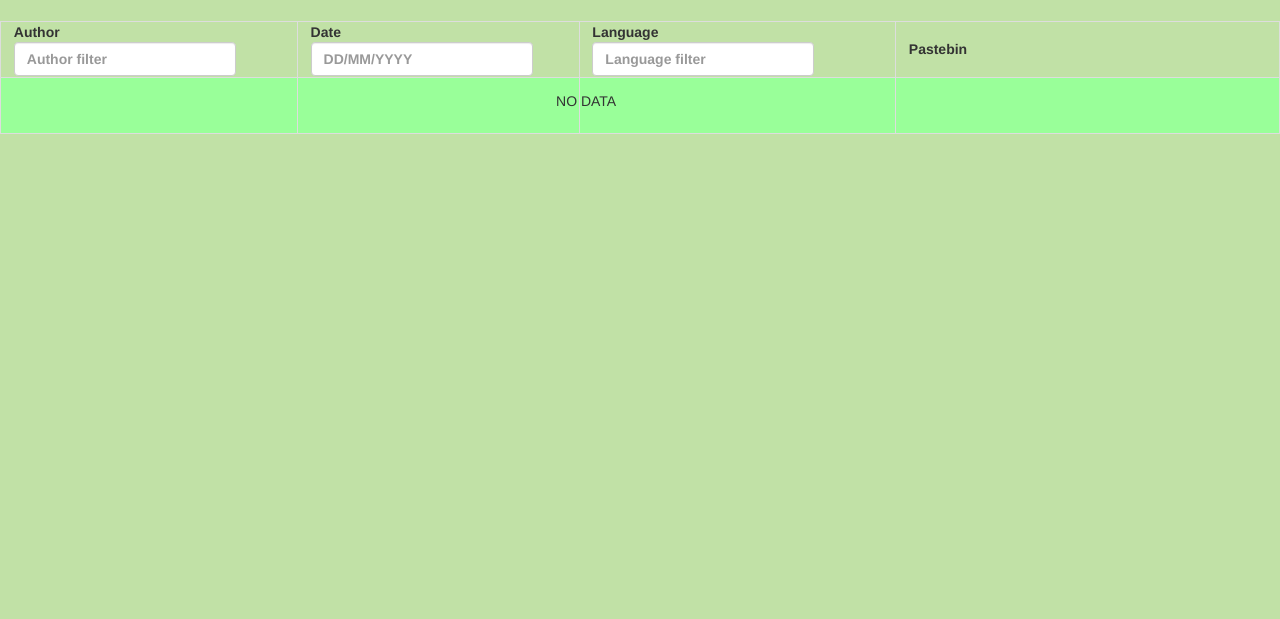
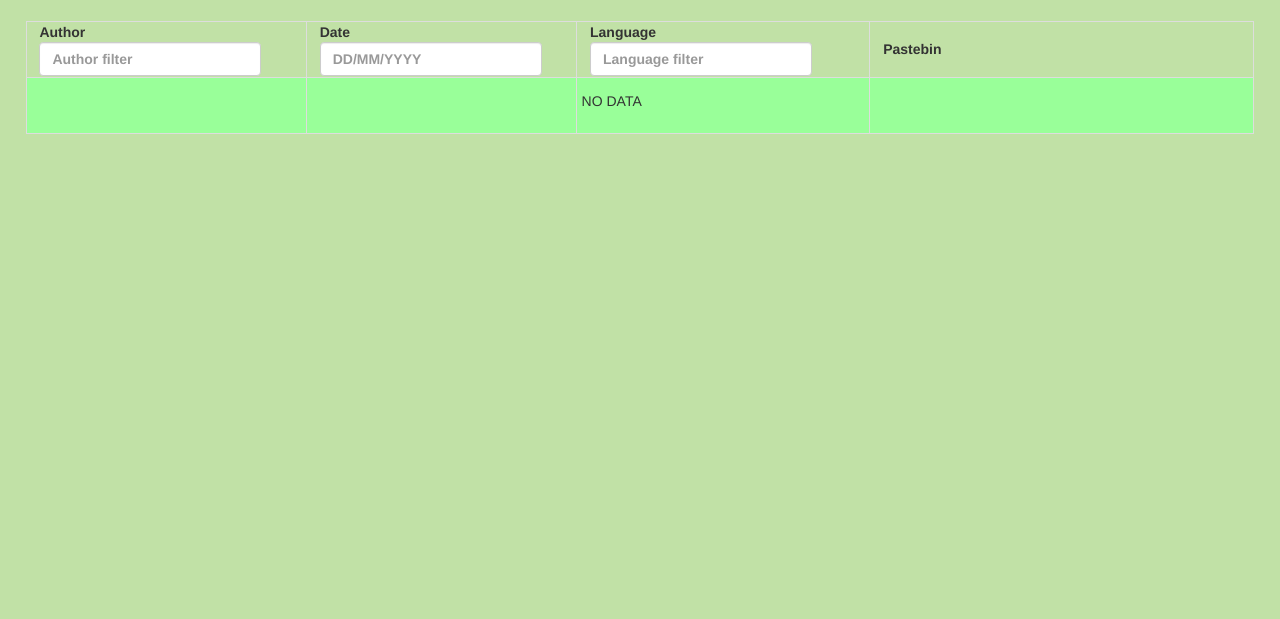
Before and after one commit to tdziezyk/FakePastebin, a website: page app/index.html at #!/pastebin_list in a window 1280 px wide. Shown: the part 181-800 px from the top of the page. Drawn offline with nearby package versions, Linux system fonts and the light colour scheme; no server answers.

Commit message:
fix displaying pastebins table

```diff
--- a/app/sass/pastebin_list.scss
+++ b/app/sass/pastebin_list.scss
@@ -35,6 +35,11 @@
 		}
 	}
 
+	#list-container{
+		margin-left: 2vw;
+		margin-right: 2vw;
+	}
+
 	#no-data-row-container{
 		position: relative;
 	}
--- a/app/templates/pastebin_list.html
+++ b/app/templates/pastebin_list.html
@@ -5,7 +5,7 @@
 		Full text searching <input class="form-control" type="text"
 			ng-model="ctrl.textFilter" placeholder="Full text filter" />
 	</div>
-	<div>
+	<div id="list-container">
 		<table>
 			<tr>
 				<th>Author <input class="form-control" type="text"
@@ -24,10 +24,12 @@
 				<td>{{data.pastebin.date | date:'dd/MM/yyyy HH:mm'}}</td>
 				<td>{{data.pastebin.language}}</td>
 				<td>{{data.pastebin.code}}</td>
-			<td ng-if="ctrl.isErasable(data.pastebin)"><button class="btn btn-info"
+				<td ng-if="ctrl.isErasable(data.pastebin)"><button
+						class="btn btn-info"
 						ng-click="ctrl.removePastebin(data.pastebin.id, data.list_id)">Delete</button></td>
 				<td ng-if="ctrl.isEditable(data.pastebin)"
-				ng-click="ctrl.edit(data.pastebin)"><button class="btn btn-warning">Edit</button></td>
+					ng-click="ctrl.edit(data.pastebin)"><button
+						class="btn btn-warning">Edit</button></td>
 			</tr>
 			<tr id="no-data-row-container" ng-if="displayed.length == 0">
 				<td><div id="no-data-row">NO DATA</div></td>
```
Also changed, not shown: app/css/pastebin_list.css. Lines whose indentation alone changed are shown as unchanged.
